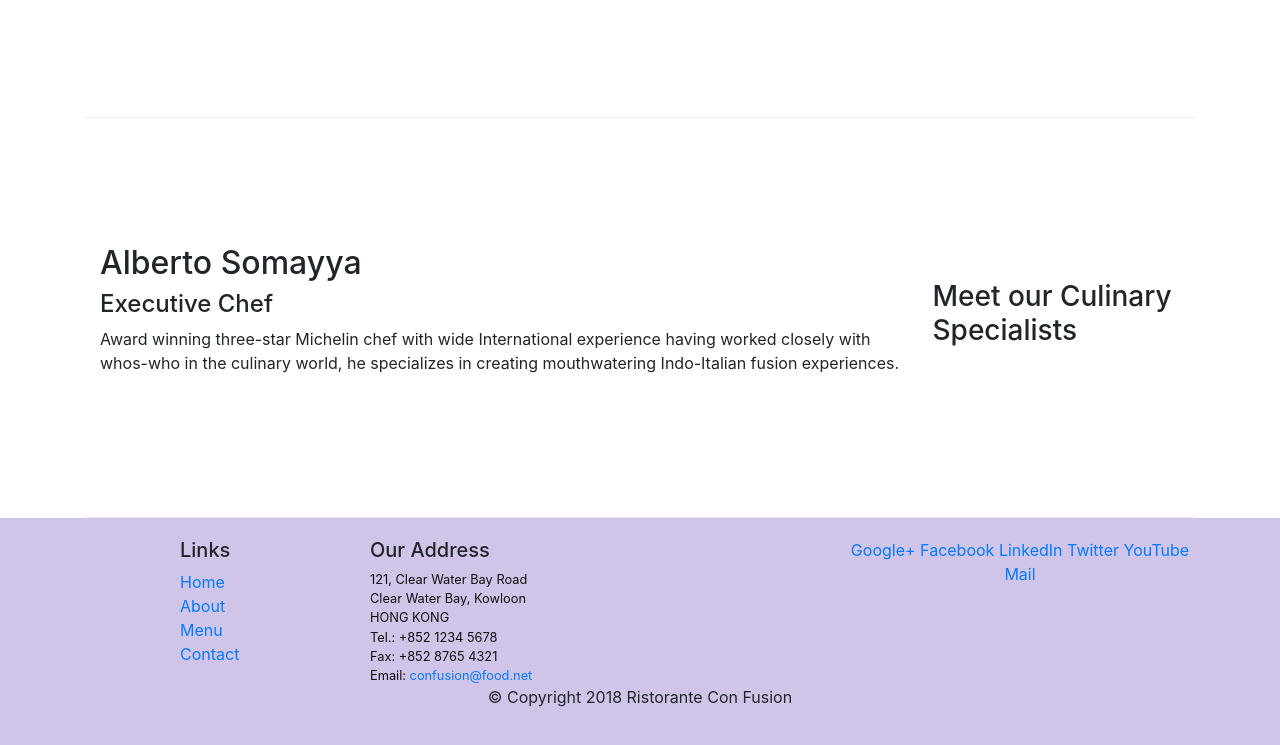
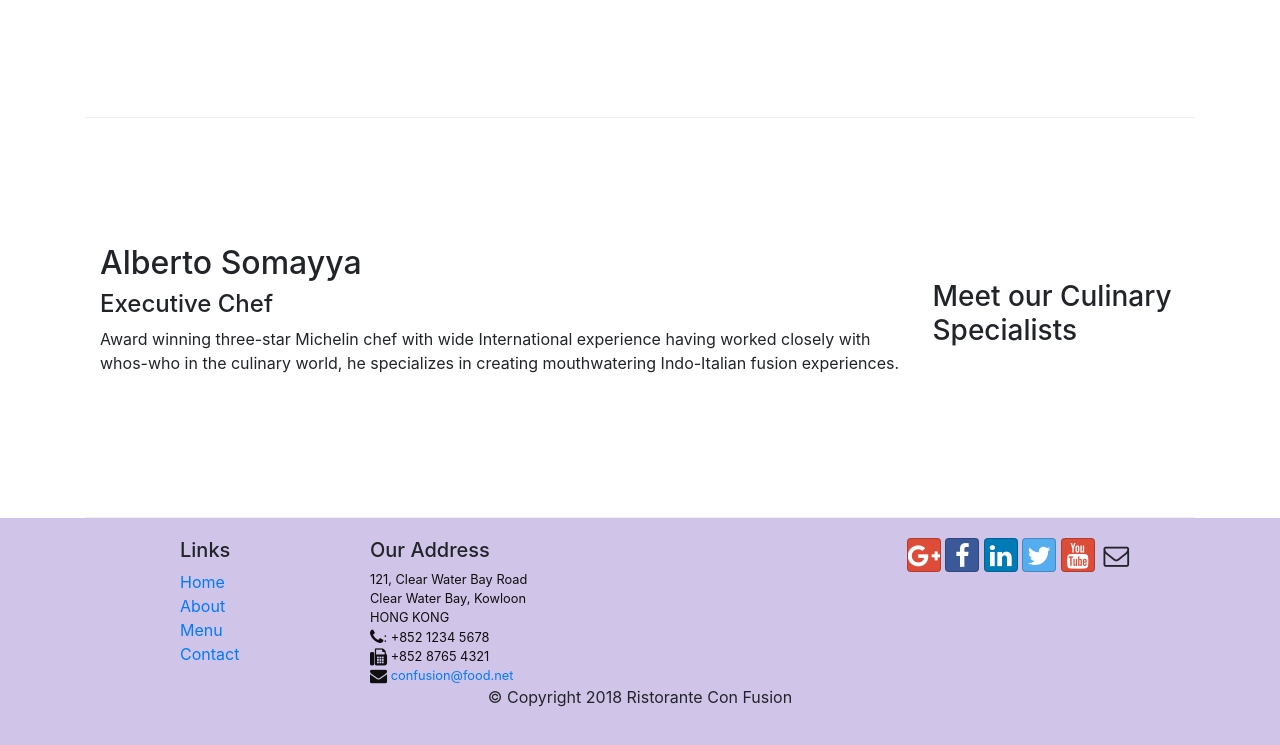
Before and after one commit to BeginnerAdi/courseraBootstrap, a website: page index.html in a window 1280 px wide. Shown: the part 1016-1761 px from the top of the page. Drawn offline with nearby package versions, Linux system fonts and the light colour scheme.

Commit message:
Icon Fonts

```diff
--- a/index.html
+++ b/index.html
@@ -8,6 +8,8 @@
 
     <link rel="stylesheet" href="node_modules/bootstrap/dist/css/bootstrap.min.css">
     <link href="css/style.css" rel="stylesheet">
+    <link rel="stylesheet" href="node_modules/font-awesome/css/font-awesome.min.css">
+    <link rel="stylesheet" href="node_modules/bootstrap-social/bootstrap-social.css">
     <title>Ristorante Con Fusion</title>
 </head>
 
@@ -22,17 +24,17 @@
             <div class="collapse navbar-collapse" id="Navbar">
                 <ul class="navbar-nav mr-auto">
                     <li class="nav-item active">
-                        <a class="nav-link" href="#">Home</a>
+                        <a class="nav-link" href="#"><span class="fa fa-home fa-lg"></span>Home</a>
                     </li>
                     <li class="nav-item">
-                        <a class="nav-link" href="./aboutus.html">About
+                        <a class="nav-link" href="./aboutus.html"><span class="fa fa-info fa-lg"></span>About
                         </a>
                     </li>
                     <li class="nav-item">
-                        <a class="nav-link" href="#">Menu</a>
+                        <a class="nav-link" href="#"><span class="fa fa-list fa-lg"></span>Menu</a>
                     </li>
                     <li class="nav-item">
-                        <a class="nav-link" href="#">Contact</a>
+                        <a class="nav-link" href="#"><span class="fa fa-address-card fa-lg"></span>Contact</a>
                     </li>
                 </ul>
             </div>
@@ -104,19 +106,19 @@
 		              121, Clear Water Bay Road<br>
 		              Clear Water Bay, Kowloon<br>
 		              HONG KONG<br>
-		              Tel.: +852 1234 5678<br>
-		              Fax: +852 8765 4321<br>
-		              Email: <a href="mailto:confusion@food.net">confusion@food.net</a>
+		              <i class="fa fa-phone fa-lg"></i>: +852 1234 5678<br>
+		              <i class="fa fa-fax fa-lg"></i> +852 8765 4321<br>
+		              <i class="fa fa-envelope fa-lg"></i> <a href="mailto:confusion@food.net">confusion@food.net</a>
 		           </address>
                 </div>
                 <div class="col-12 col-sm-4 align-items-center">
                     <div class="text-center">
-                        <a href="http://google.com/+">Google+</a>
-                        <a href="http://www.facebook.com/profile.php?id=">Facebook</a>
-                        <a href="http://www.linkedin.com/in/">LinkedIn</a>
-                        <a href="http://twitter.com/">Twitter</a>
-                        <a href="http://youtube.com/">YouTube</a>
-                        <a href="mailto:">Mail</a>
+                        <a class="btn btn-social-icon btn-google" href="http://google.com/+"><i class="fa fa-google-plus"></i></a>
+                        <a class="btn btn-social-icon btn-facebook" href="http://www.facebook.com/profile.php?id="><i class="fa fa-facebook"></i></a>
+                        <a class="btn btn-social-icon btn-linkedin" href="http://www.linkedin.com/in/"><i class="fa fa-linkedin"></i></a>
+                        <a class="btn btn-social-icon btn-twitter" href="http://twitter.com/"><i class="fa fa-twitter"></i></a>
+                        <a class="btn btn-social-icon btn-google" href="http://youtube.com/"><i class="fa fa-youtube"></i></a>
+                        <a class="btn btn-social-icon" href="mailto:"><i class="fa fa-envelope-o"></i></a>
                     </div>
                 </div>
            </div>
--- a/package.json
+++ b/package.json
@@ -15,6 +15,8 @@
   },
   "dependencies": {
     "bootstrap": "^4.4.1",
+    "bootstrap-social": "^5.1.1",
+    "font-awesome": "^4.7.0",
     "jquery": "^3.5.1",
     "popper.js": "^1.16.1"
   }
```
Also changed, not shown: aboutus.html (+15 -13 lines), 1 other file.
